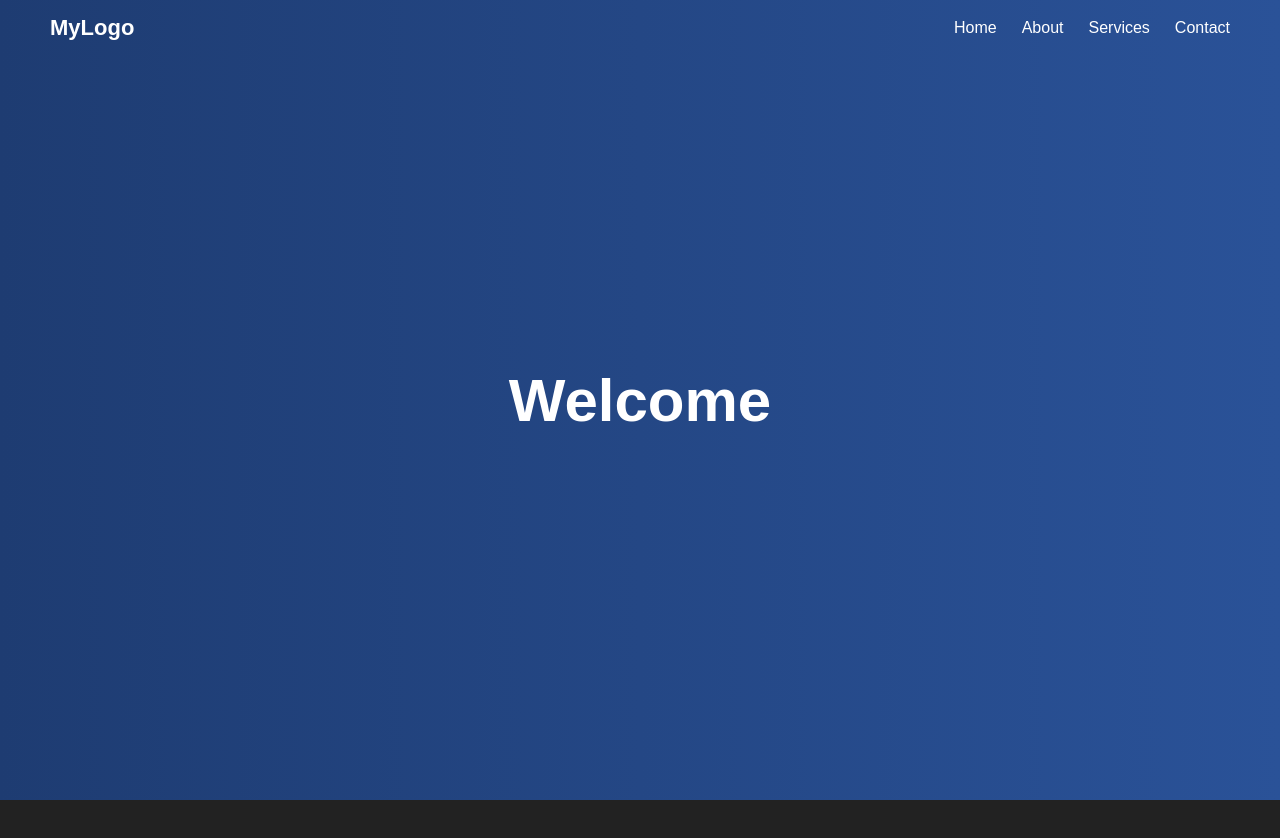
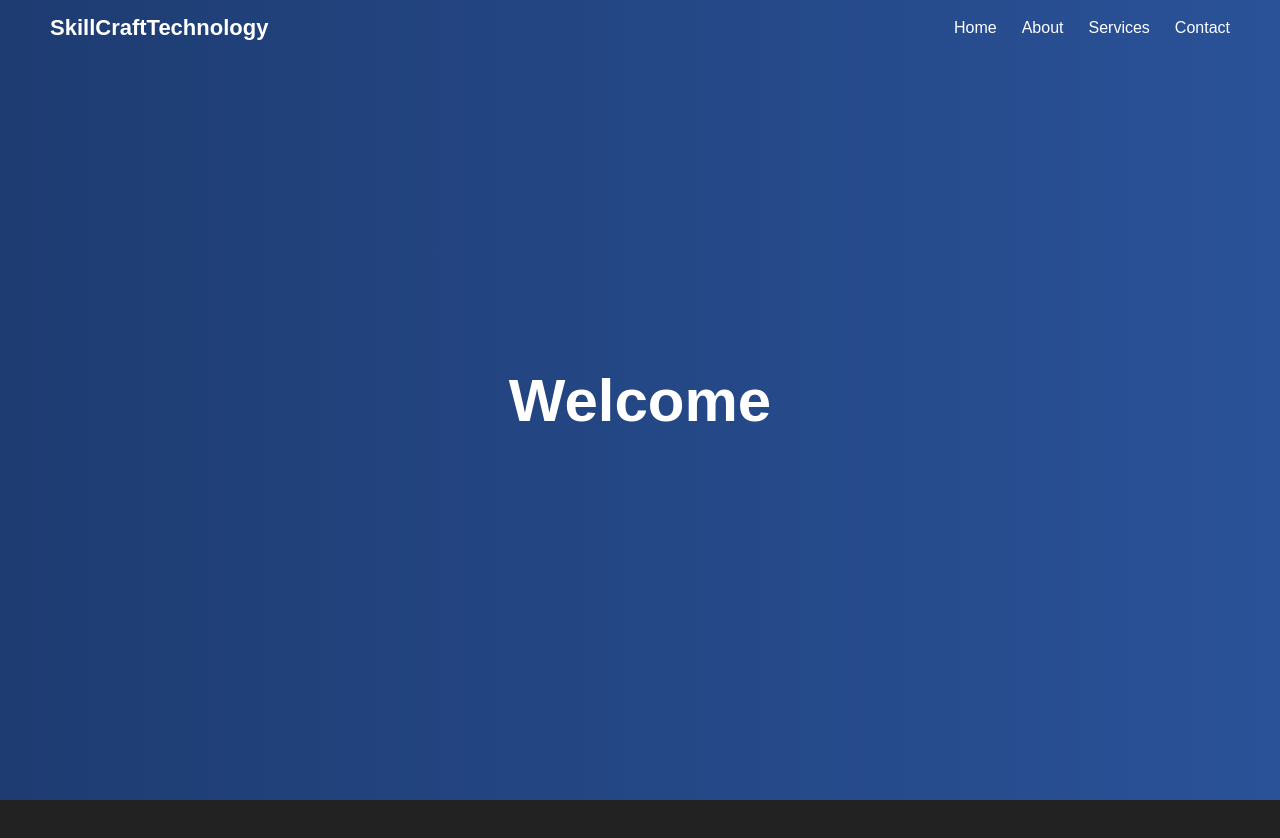
Before and after one commit to Kiranmai-15/SCT_WD_1, a plain HTML site: page index.html in a window 1280 px wide. Shown: the top 838 px of the page. Drawn offline with Linux system fonts and the light colour scheme.

Commit message:
Update index.html

```diff
--- a/index.html
+++ b/index.html
@@ -10,7 +10,7 @@
 
     <!-- Navigation -->
     <nav id="navbar">
-        <div class="logo">MyLogo</div>
+        <div class="logo">SkillCraftTechnology</div>
         <ul class="nav-links">
             <li><a href="#home">Home</a></li>
             <li><a href="#about">About</a></li>
```
